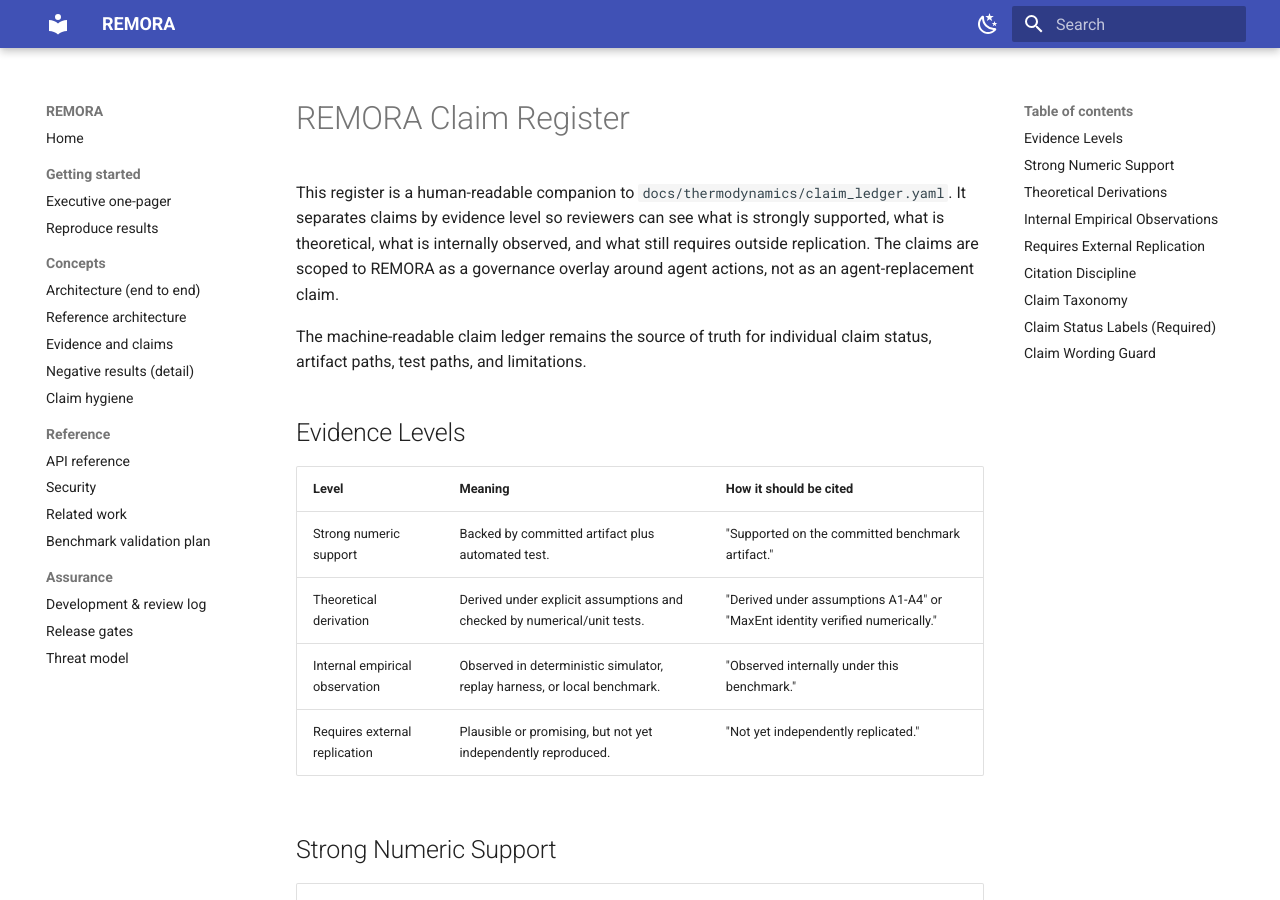
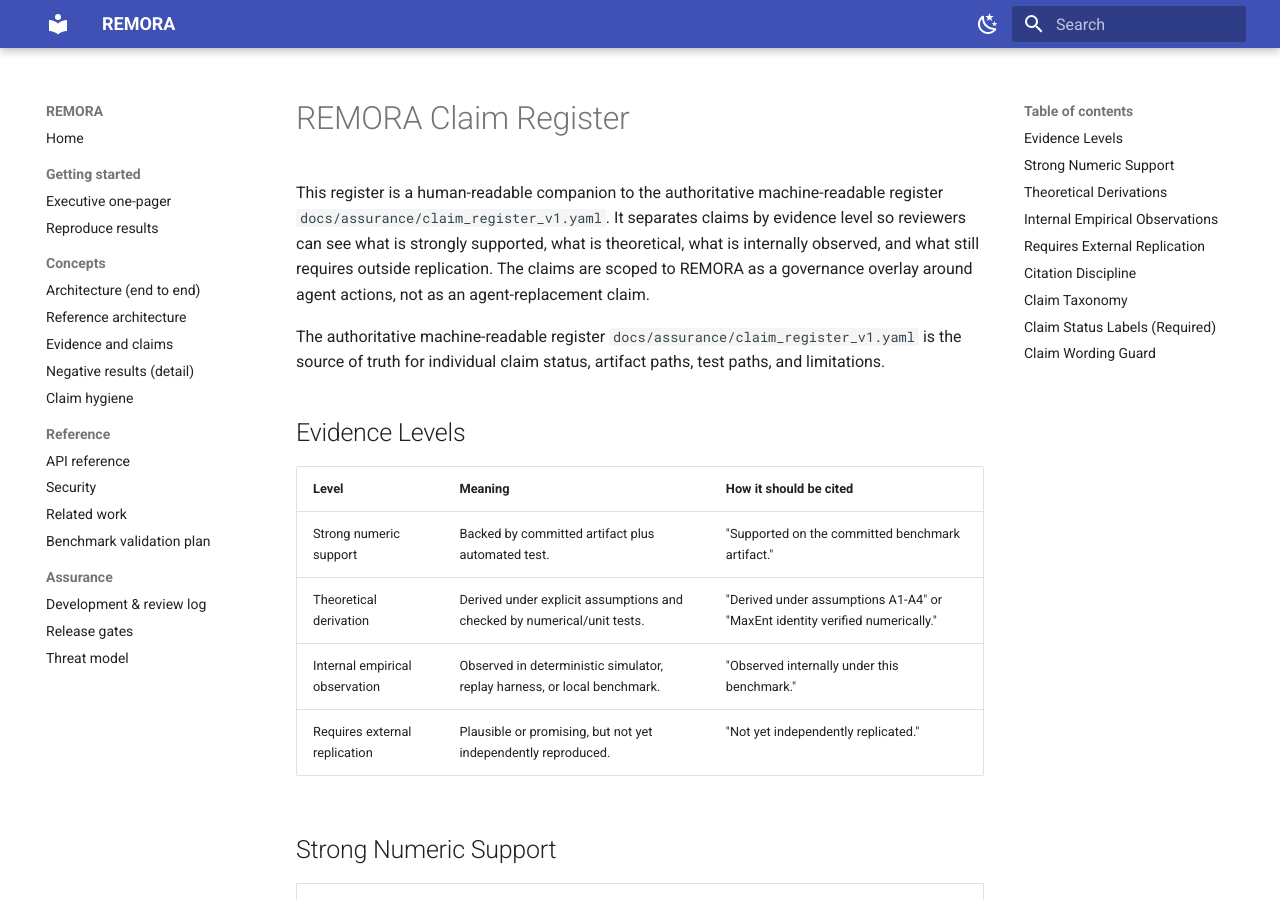
Before and after one commit to darklordVirtual/REMORA-research, an MkDocs documentation site: the page built from docs/claim_register.md, in a window 1280 px wide and 900 px high. Built offline with MkDocs 1.6.1 and Material for MkDocs 9.7.7, drawn with Linux system fonts in a browser that asks for light colours; some of the changed text lies outside the part shown.

Commit message:
fix(claims): single source of truth = claim_register_v1.yaml (P0-5)
Three docs pointed at different authorities: the register header said
docs/claim_register.md was source of truth, claim_register.md said the
thermodynamics claim_ledger.yaml was, and 02-evidence said the register was.

Resolved on the register as the single authority: its header now declares
itself authoritative; claim_register.md is a companion view that names
claim_register_v1.yaml as source of truth; the thermodynamics ledger is scoped
to thermodynamics sub-claims only. Added tests/test_source_of_truth.py to fail
if any live doc (outside docs/archive/) names a competing overall authority.

```diff
--- a/docs/assurance/claim_register_v1.yaml
+++ b/docs/assurance/claim_register_v1.yaml
@@ -1,6 +1,8 @@
 ---
 # REMORA Machine-Readable Claim Register v1
-# Source of truth: docs/claim_register.md (human-readable companion)
+# Source of truth: THIS FILE is the single authoritative claim register.
+# docs/claim_register.md is a human-readable companion view; docs/thermodynamics/claim_ledger.yaml
+# governs thermodynamics sub-claims only, never overall claim status.
 # Evidence level taxonomy: docs/assurance/evidence_levels.md
 # Generated: 2026-06-30
 # Version: 1
--- a/docs/claim_register.md
+++ b/docs/claim_register.md
@@ -1,13 +1,15 @@
 # REMORA Claim Register
 
-This register is a human-readable companion to
-`docs/thermodynamics/claim_ledger.yaml`. It separates claims by evidence level
+This register is a human-readable companion to the authoritative
+machine-readable register `docs/assurance/claim_register_v1.yaml`. It separates
+claims by evidence level
 so reviewers can see what is strongly supported, what is theoretical, what is
 internally observed, and what still requires outside replication.
 The claims are scoped to REMORA as a governance overlay around agent actions, not as an agent-replacement claim.
 
-The machine-readable claim ledger remains the source of truth for individual
-claim status, artifact paths, test paths, and limitations.
+The authoritative machine-readable register `docs/assurance/claim_register_v1.yaml`
+is the source of truth for individual claim status, artifact paths, test paths, and
+limitations.
 
 ## Evidence Levels
 
@@ -130,7 +132,8 @@ traceable and falsifiable.
 
 **Consistency rules:**
 
-1. `docs/thermodynamics/claim_ledger.yaml` is source of truth.
+1. `docs/assurance/claim_register_v1.yaml` is the source of truth for overall claim
+   status; `docs/thermodynamics/claim_ledger.yaml` governs thermodynamics sub-claims only.
 2. README and whitepaper must not use stronger wording than claim ledger.
 3. `experiments/verify_thermo_claims.py` must check every claim marked `supported`.
 4. Candidate bounds must explicitly separate assumptions from observations.
```
Also changed, not shown: 1 other file.
